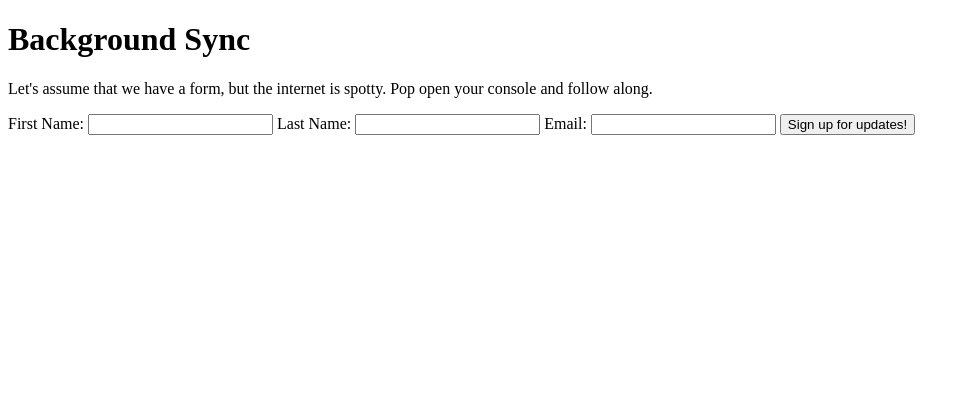
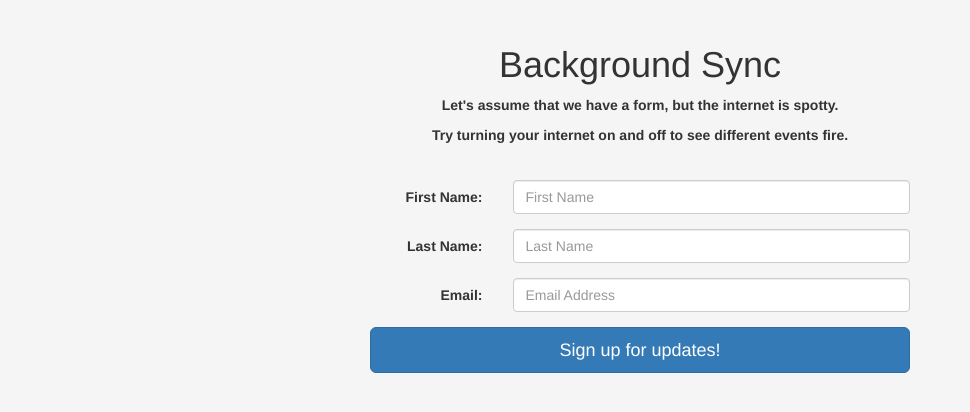
Before and after one commit to carmalou/background-sync-example, a website: page index.html in a window 1280 px wide. Shown: the whole page, without its empty margins (0-970 px from the left). Drawn offline with nearby package versions, Linux system fonts and the light colour scheme; no server answers.

Commit message:
update css and such

```diff
--- a/index.html
+++ b/index.html
@@ -1,24 +1,62 @@
 <!DOCTYPE html>
 <html>
-    <head></head>
+    <head>
+        <link href="https://maxcdn.bootstrapcdn.com/bootstrap/3.3.7/css/bootstrap.min.css" rel="stylesheet">
+
+        <style>
+            body {
+                background-color: #f5f5f5;
+            }
+
+            .explainer {
+                padding-top: 25px;
+                padding-bottom: 25px;
+            }
+
+            .explainer p {
+                font-weight: 800;
+            }
+        </style>
+    </head>
 
     <body>
-        <h1>Background Sync</h1>
+        <div class="container">
+            <div class="col-md-6 col-md-offset-3">
+                <div class="text-center">
+                    <div class="explainer">
+                        <h1 class="h1 mb-3 font-weight-normal">Background Sync</h1>
 
-        <p>Let's assume that we have a form, but the internet is spotty. Pop open your console and follow along.</p>
+                        <p>Let's assume that we have a form, but the internet is spotty.</p>
+                        <p>Try turning your internet on and off to see different events fire.</p>
+                    </div>
 
-        <form>
-            <label for="firstname">First Name: </label>
-            <input type="text" name="firstname" id="firstname">
+                    <form class="form-horizontal">
+                        <div class="form-group">
+                            <label for="firstname" class="col-md-3 control-label">First Name: </label>
+                            <div class="col-md-9">
+                                <input class="form-control" type="text" name="firstname" id="firstname" placeholder="First Name">
+                            </div>
+                        </div>
 
-            <label for="lastname">Last Name: </label>
-            <input type="text" name="lastname" id="lastname">
+                        <div class="form-group">
+                            <label for="lastname" class="col-md-3 control-label">Last Name: </label>
+                            <div class="col-md-9">
+                                <input class="form-control" type="text" name="lastname" id="lastname" placeholder="Last Name">
+                            </div>
+                        </div>
 
-            <label for="email">Email: </label>
-            <input type="text" name="email" id="email">
+                        <div class="form-group">
+                            <label for="email" class="col-md-3 control-label">Email: </label>
+                            <div class="col-md-9">
+                                <input class="form-control" type="text" name="email" id="email" placeholder="Email Address">
+                            </div>
+                        </div>
 
-            <button id="submitForm">Sign up for updates!</button>
-        </form>
+                        <button class="btn btn-lg btn-primary btn-block" id="submitForm">Sign up for updates!</button>
+                    </form>
+                </div>
+            </div>
+        </div>
 
         <script src='./index.js'></script>
     </body>
```
